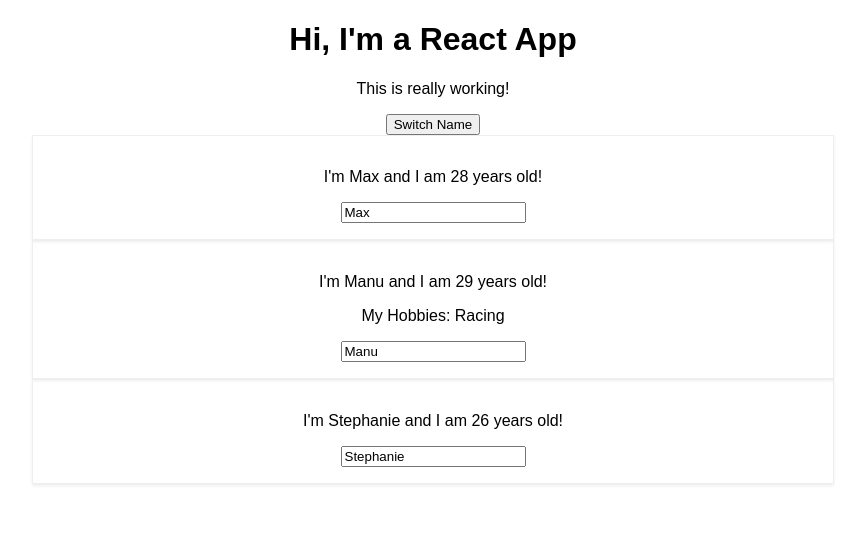
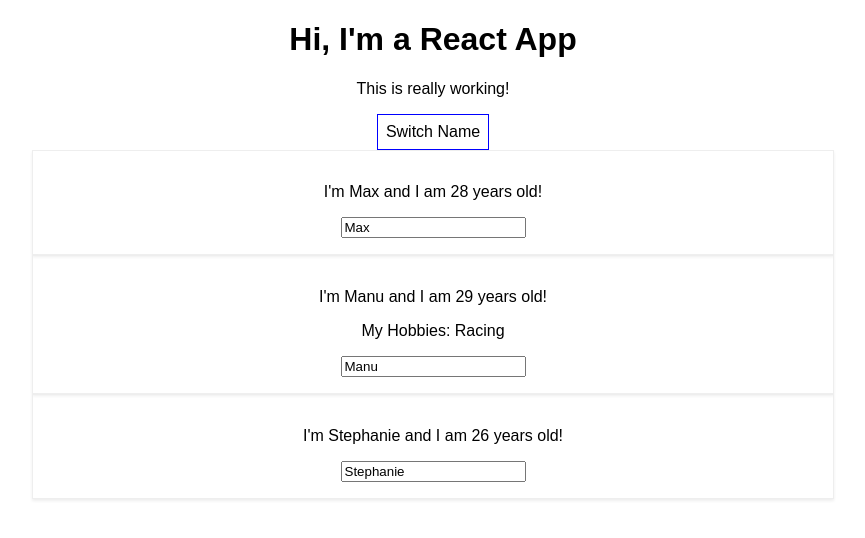
Before and after one commit to egeriicw/react-complete-guide, a React (Create React App) app: page / in a window 1280 px wide. Shown: the top 538 px of the page, without its empty margins (207-1072 px from the left). Built offline with nearby package versions, Linux system fonts and the light colour scheme.

Commit message:
Working with Inline Styles

```diff
--- a/src/App.js
+++ b/src/App.js
@@ -34,12 +34,22 @@
   }
 
   render() {
+    const style = {
+      backgroundColor: "white",
+      font: "inherit",
+      border: "1px solid blue",
+      padding: "8px",
+      cursor: "pointer",
+    }
+
     return (
       <div className="App">
         <h1>Hi, I'm a React App</h1>
         <p>This is really working!</p>
         {/* This method of data binding may be inefficient. */}
-        <button onClick={() => this.switchNameHandler("Maxamillion")}>Switch Name</button>
+        <button
+          style={style}
+          onClick={() => this.switchNameHandler("Maxamillion")}>Switch Name</button>
         <Person
           name={this.state.persons[0].name}
           age={this.state.persons[0].age} />
```
